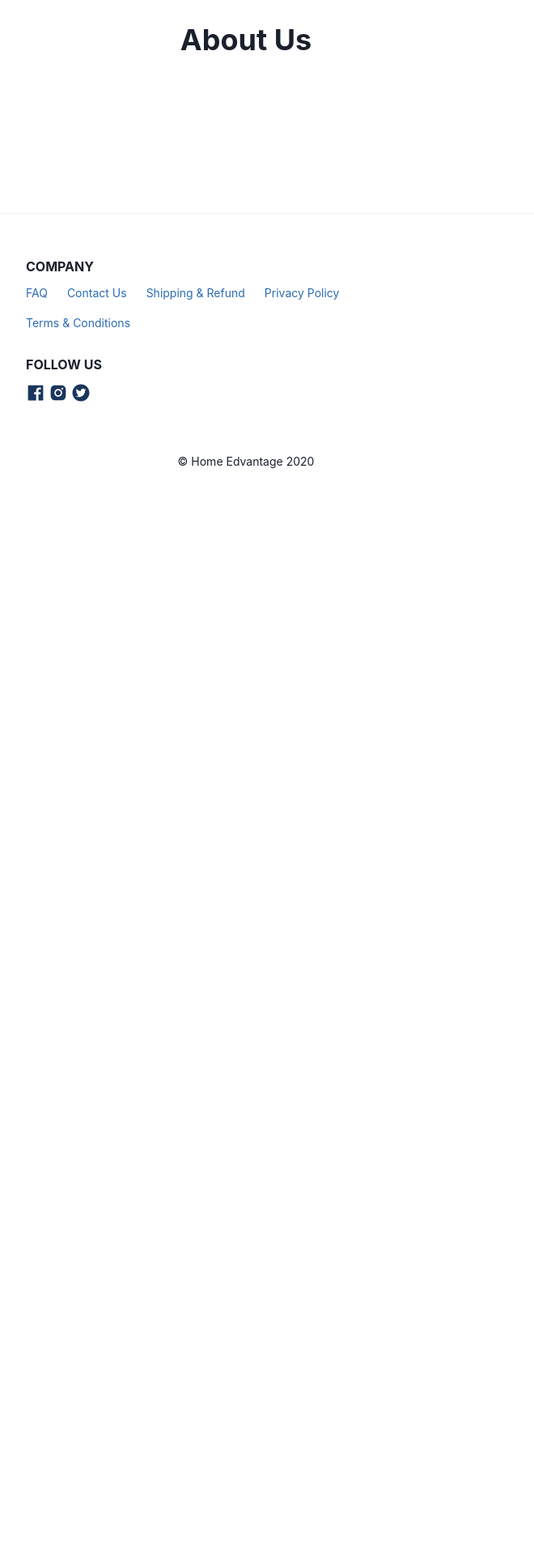
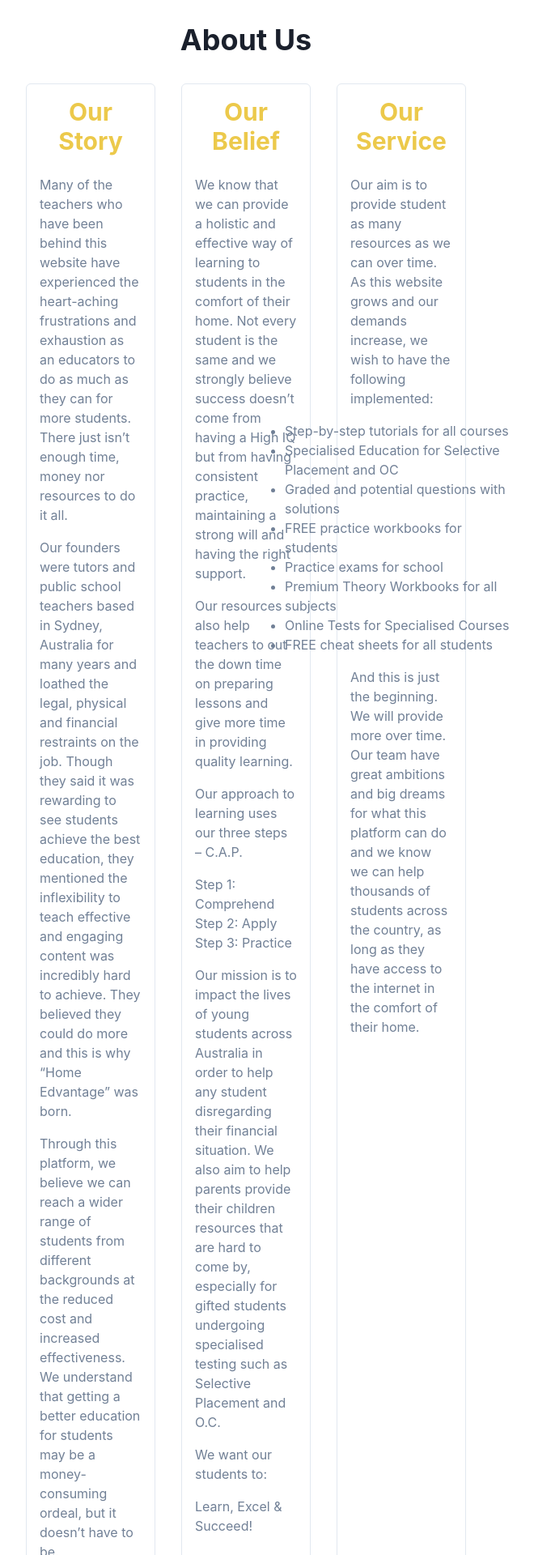
Before and after one commit to livelifedev/home-edvantage, a Next.js app: page /about in a window 1280 px wide. Shown: the part 180-2100 px from the top of the page at 81% size, without its empty margins (336-996 px from the left). Before the commit the page ends 800 px from the top, so only its background shows below. Built offline with nearby package versions, Linux system fonts and the light colour scheme.

Commit message:
added about text

```diff
--- a/pages/about.js
+++ b/pages/about.js
@@ -1,4 +1,26 @@
-import { Box, Container, Heading } from "@chakra-ui/react";
+import {
+  Box,
+  Container,
+  Heading,
+  ListItem,
+  SimpleGrid,
+  Text,
+  UnorderedList,
+  VStack,
+} from "@chakra-ui/react";
+
+function AboutCard({ heading, children }) {
+  return (
+    <Box borderWidth="1px" borderRadius="md" p="4">
+      <Heading as="h3" size="lg" mb="6" textAlign="center" color="yellow.400">
+        {heading}
+      </Heading>
+      <VStack color="gray.500" spacing="4">
+        {children}
+      </VStack>
+    </Box>
+  );
+}
 
 export default function About() {
   return (
@@ -14,6 +36,96 @@
           pb="40"
         >
           <Heading mb="8">About Us</Heading>
+          <SimpleGrid columns={3} spacing="8" w="full">
+            <AboutCard heading="Our Story">
+              <Text>
+                Many of the teachers who have been behind this website have
+                experienced the heart-aching frustrations and exhaustion as an
+                educators to do as much as they can for more students. There
+                just isn’t enough time, money nor resources to do it all.
+              </Text>
+              <Text>
+                Our founders were tutors and public school teachers based in
+                Sydney, Australia for many years and loathed the legal, physical
+                and financial restraints on the job. Though they said it was
+                rewarding to see students achieve the best education, they
+                mentioned the inflexibility to teach effective and engaging
+                content was incredibly hard to achieve. They believed they could
+                do more and this is why “Home Edvantage” was born.
+              </Text>
+              <Text>
+                Through this platform, we believe we can reach a wider range of
+                students from different backgrounds at the reduced cost and
+                increased effectiveness. We understand that getting a better
+                education for students may be a money-consuming ordeal, but it
+                doesn’t have to be.
+              </Text>
+              <Text>
+                We have formulated theories and content to cater to all students
+                and as in turn, bring confidence and results to their learning.
+              </Text>
+            </AboutCard>
+            <AboutCard heading="Our Belief">
+              <Text>
+                We know that we can provide a holistic and effective way of
+                learning to students in the comfort of their home. Not every
+                student is the same and we strongly believe success doesn’t come
+                from having a High IQ but from having consistent practice,
+                maintaining a strong will and having the right support.{" "}
+              </Text>
+              <Text>
+                Our resources also help teachers to cut the down time on
+                preparing lessons and give more time in providing quality
+                learning.
+              </Text>
+              <Text>
+                Our approach to learning uses our three steps – C.A.P.
+              </Text>
+              <Box>
+                <Text>Step 1: Comprehend</Text>
+                <Text>Step 2: Apply</Text>
+                <Text>Step 3: Practice</Text>
+              </Box>
+              <Text>
+                Our mission is to impact the lives of young students across
+                Australia in order to help any student disregarding their
+                financial situation. We also aim to help parents provide their
+                children resources that are hard to come by, especially for
+                gifted students undergoing specialised testing such as Selective
+                Placement and O.C.
+              </Text>
+              <Text>We want our students to:</Text>
+              <Text>Learn, Excel & Succeed!</Text>
+            </AboutCard>
+            <AboutCard heading="Our Service">
+              <Text>
+                Our aim is to provide student as many resources as we can over
+                time. As this website grows and our demands increase, we wish to
+                have the following implemented:
+              </Text>
+              <UnorderedList w="72">
+                <ListItem>Step-by-step tutorials for all courses</ListItem>
+                <ListItem>
+                  Specialised Education for Selective Placement and OC
+                </ListItem>
+                <ListItem>
+                  Graded and potential questions with solutions
+                </ListItem>
+                <ListItem>FREE practice workbooks for students</ListItem>
+                <ListItem>Practice exams for school</ListItem>
+                <ListItem>Premium Theory Workbooks for all subjects</ListItem>
+                <ListItem>Online Tests for Specialised Courses</ListItem>
+                <ListItem>FREE cheat sheets for all students</ListItem>
+              </UnorderedList>
+              <Text>
+                And this is just the beginning. We will provide more over time.
+                Our team have great ambitions and big dreams for what this
+                platform can do and we know we can help thousands of students
+                across the country, as long as they have access to the internet
+                in the comfort of their home.
+              </Text>
+            </AboutCard>
+          </SimpleGrid>
         </Container>
       </Box>
     </main>
--- a/src/components/Footer.js
+++ b/src/components/Footer.js
@@ -9,7 +9,7 @@
 function SingleFooterLink({ name, href }) {
   return (
     <NextLink href={href} passHref>
-      <Link d="inline-block" pr="6" mb="4" color="blue.600">
+      <Link d="inline-block" mr="6" mb="4" color="blue.600">
         {name}
       </Link>
     </NextLink>
```
